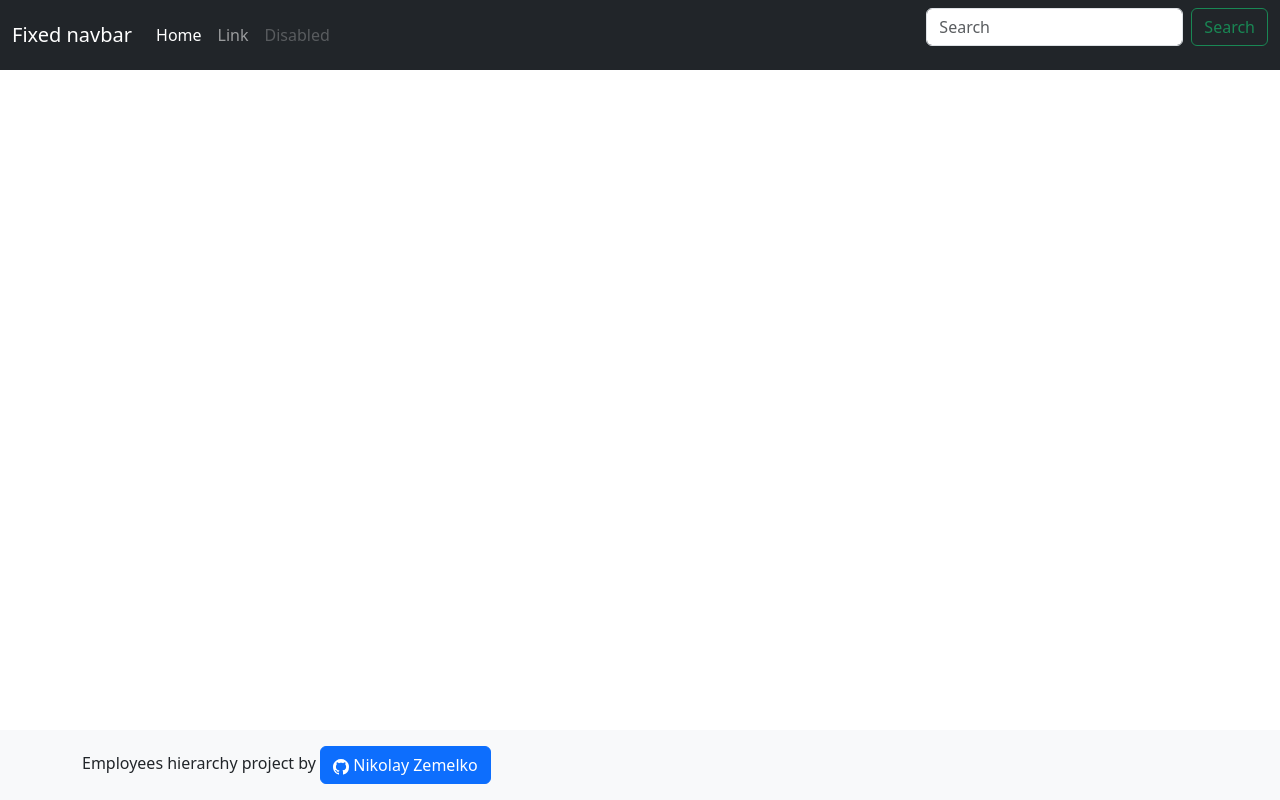
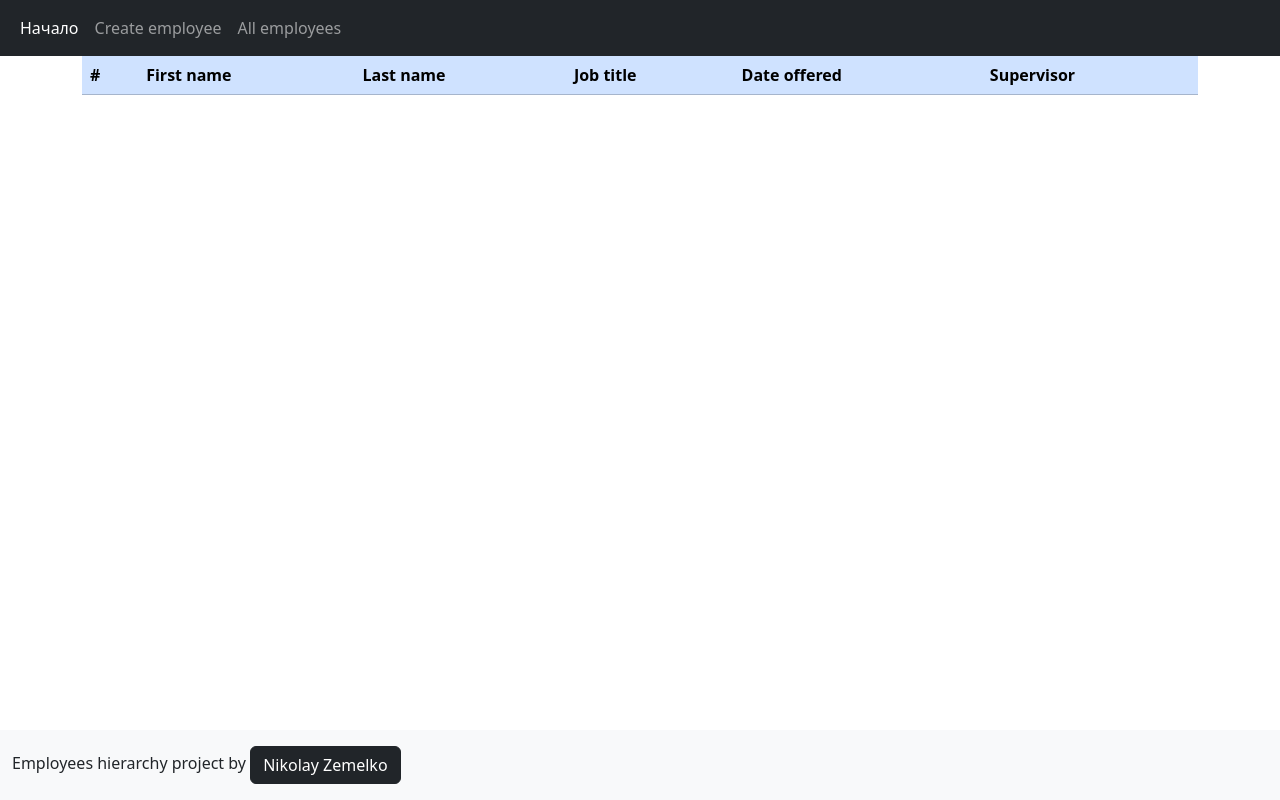
Before and after one commit to NikolayZemelko/employee_hierarchy, a Django app: page /employees/ in a window 1280 px wide. Run offline with Django 4.2, Linux system fonts and the light colour scheme; data that the repository does not hold is empty; some libraries are stand-ins or nearby versions.

Commit message:
Add views, urls, templates
1. Add proj.views and proj.urls
2. Rework Employee.date and supervisor fields
3. Add Employee ListView template
4. Update Tasks

```diff
--- a/employee_hierarchy/urls.py
+++ b/employee_hierarchy/urls.py
@@ -16,8 +16,10 @@ Including another URLconf
 """
 from django.contrib import admin
 from django.urls import path, include
+from .views import BaseView
 
 urlpatterns = [
     path('admin/', admin.site.urls),
+    path('', BaseView.as_view(), name='index'),
     path('employees/', include('employees.urls')),
 ]
--- /dev/null
+++ b/employee_hierarchy/views.py
@@ -0,0 +1,5 @@
+from django.views import generic
+
+
+class BaseView(generic.RedirectView):
+    pattern_name = 'employees-index'
--- a/employees/models.py
+++ b/employees/models.py
@@ -28,12 +28,12 @@ class Employee(models.Model):
     date_created = models.DateTimeField(
         auto_now_add=True,
     )
-    date_offered = models.DateField(
-        editable=False,
-    )
+    date_offered = models.DateField()
+
     salary = models.IntegerField()
     supervisor = models.ForeignKey(
         'self',
+        null=True,
         on_delete=models.CASCADE,
         related_name='employees'
     )
--- a/employees/views.py
+++ b/employees/views.py
@@ -4,7 +4,8 @@ from .forms import CreateEmployeeForm
 
 
 class EmployeesView(generic.ListView):
-    queryset = Employee
+    model = Employee
+    context_object_name = 'employees'
     template_name = "employees/index.html"
 
 
@@ -12,4 +13,3 @@ class EmployeeCreateView(generic.CreateView):
     form_class = CreateEmployeeForm
     success_url = 'employees-index'
     template_name = "employees/create.html"
-    extra_context = {}
--- a/templates/base.html
+++ b/templates/base.html
@@ -10,51 +10,34 @@
     <meta charset="utf-8">
     <meta name="viewport" content="width=device-width, initial-scale=1">
 </head>
-<body class="d-flex flex-column h-100">
+<body class="d-flex flex-column min-vh-100">
 <header>
-    <nav class="navbar navbar-expand-md navbar-dark fixed-top bg-dark">
+    <nav class="navbar navbar-expand-lg navbar-dark bg-dark">
         <div class="container-fluid">
-            <a class="navbar-brand" href="#">Fixed navbar</a>
-            <button class="navbar-toggler" type="button" data-bs-toggle="collapse" data-bs-target="#navbarCollapse"
-                    aria-controls="navbarCollapse" aria-expanded="false" aria-label="Toggle navigation">
-                <span class="navbar-toggler-icon"></span>
-            </button>
             <div class="collapse navbar-collapse" id="navbarCollapse">
                 <ul class="navbar-nav me-auto mb-2 mb-md-0">
                     <li class="nav-item">
-                        <a class="nav-link active" aria-current="page" href="#">Home</a>
+                        <a class="nav-link active" aria-current="page" href={% url "index" %}>{% trans "Home" %}</a>
                     </li>
                     <li class="nav-item">
-                        <a class="nav-link" href="#">Link</a>
+                        <a class="nav-link" href={% url "employee-create" %}>{% trans "Create employee" %}</a>
                     </li>
                     <li class="nav-item">
-                        <a class="nav-link disabled">Disabled</a>
+                        <a class="nav-link" href={% url "employees-index" %}>{% trans "All employees" %}</a>
                     </li>
                 </ul>
-                <form class="d-flex" role="search">
-                    <input class="form-control me-2" type="search" placeholder="Search" aria-label="Search">
-                    <button class="btn btn-outline-success" type="submit">Search</button>
-                </form>
             </div>
         </div>
     </nav>
 </header>
-<main class="flex-shrink-0">
+<div class="container wrapper flex-grow-1">
     {% block content %}{% endblock %}
-</main>
+</div>
 <footer class="footer mt-auto py-3 bg-light">
-    <div class="container">
+    <div class="container-fluid">
         <span class="text">
             {% trans "Employees hierarchy project by " %}
-            <a href="" class=""></a>
-                <button type="button" class="btn btn-primary">
-                <svg xmlns="http://www.w3.org/2000/svg" width="16" height="16" fill="currentColor" class="bi bi-github"
-                     viewBox="0 0 16 16">
-                    <path d="M8 0C3.58 0 0 3.58 0 8c0 3.54 2.29 6.53 5.47 7.59.4.07.55-.17.55-.38 0-.19-.01-.82-.01-1.49-2.01.37-2.53-.49-2.69-.94-.09-.23-.48-.94-.82-1.13-.28-.15-.68-.52-.01-.53.63-.01 1.08.58 1.23.82.72 1.21 1.87.87 2.33.66.07-.52.28-.87.51-1.07-1.78-.2-3.64-.89-3.64-3.95 0-.87.31-1.59.82-2.15-.08-.2-.36-1.02.08-2.12 0 0 .67-.21 2.2.82.64-.18 1.32-.27 2-.27.68 0 1.36.09 2 .27 1.53-1.04 2.2-.82 2.2-.82.44 1.1.16 1.92.08 2.12.51.56.82 1.27.82 2.15 0 3.07-1.87 3.75-3.65 3.95.29.25.54.73.54 1.48 0 1.07-.01 1.93-.01 2.2 0 .21.15.46.55.38A8.012 8.012 0 0 0 16 8c0-4.42-3.58-8-8-8z"></path>
-                </svg>
-                {% trans "Nikolay Zemelko" %}
-              </button>
-
+                <a href="https://github.com/NikolayZemelko/employee_hierarchy" class="btn btn-dark btn-sl" role="button">{% trans "Nikolay Zemelko" %}</a>
         </span>
     </div>
 </footer>
--- a/templates/employees/index.html
+++ b/templates/employees/index.html
@@ -4,3 +4,30 @@
 {% bootstrap_css %}
 {% bootstrap_javascript %}
 {% bootstrap_messages %}
+{% block content %}
+    {% csrf_token %}
+    <table class="table">
+        <thead>
+        <tr class="table-primary">
+            <th scope="col">#</th>
+            <th scope="col">{% trans "First name" %}</th>
+            <th scope="col">{% trans "Last name" %}</th>
+            <th scope="col">{% trans "Job title" %}</th>
+            <th scope="col">{% trans "Date offered" %}</th>
+            <th scope="col">{% trans "Supervisor" %}</th>
+        </tr>
+        </thead>
+        <tbody>
+        {% for employee in employees %}
+            <tr>
+                <th>{{ forloop.counter }}</th>
+                <td>{{ employee.first_name }}</td>
+                <td>{{ employee.last_name }}</td>
+                <td>{{ employee.job_title }}</td>
+                <td>{{ employee.date_offered }}</td>
+                <td>{{ employee.supervisor }}</td>
+            </tr>
+        {% endfor %}
+        </tbody>
+    </table>
+{% endblock %}
```
Also changed, not shown: Tasks.md (+1 -1 lines), employee_hierarchy/datagen/dataloader.py (added, +10 -0 lines), employees/forms.py (+10 -7 lines), employees/migrations/0002_alter_employee_date_offered_and_more.py (added).
